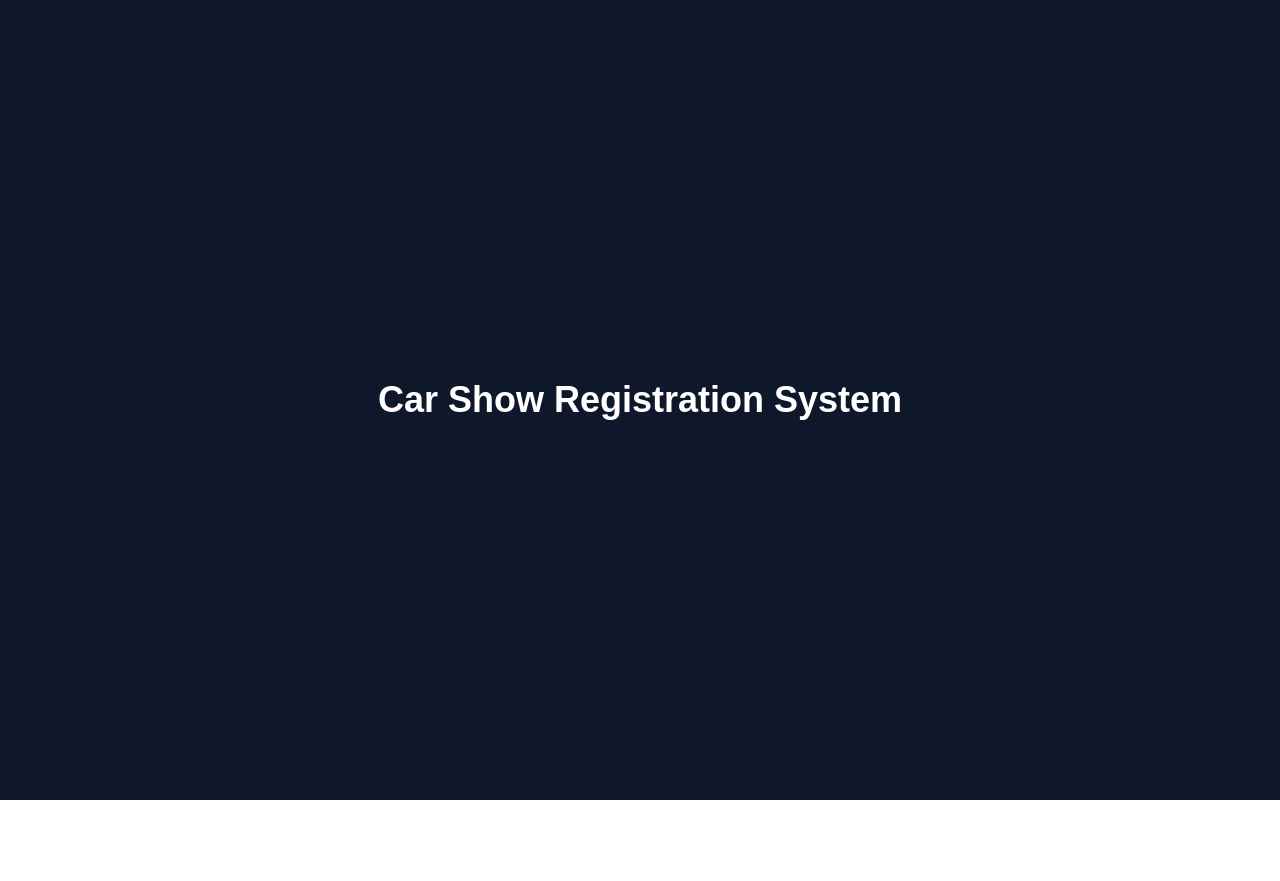
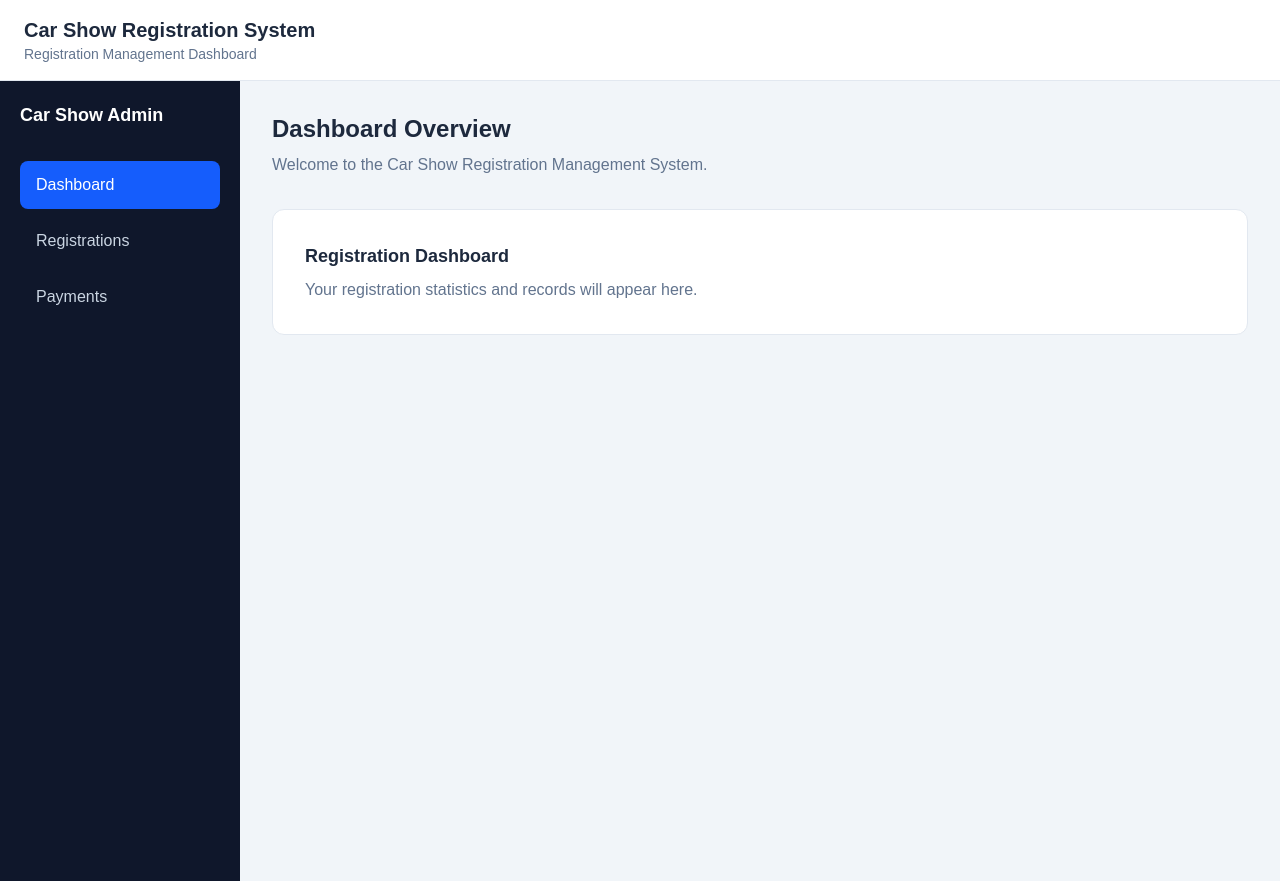
Before and after one commit to ravenpresado/car-show-registration--Dagnalan---Presado-, a React app in the folder frontend/: page / in a window 1280 px wide. Before the commit the page ends 800 px from the top, so only its background shows below. Built offline with nearby package versions, Linux system fonts and the light colour scheme; the HTML template or start-up script is replaced by a standard one.

Commit message:
Build initial dashboard layout

```diff
--- a/frontend/src/App.jsx
+++ b/frontend/src/App.jsx
@@ -1,9 +1,60 @@
+
 function App() {
   return (
-    <div className="min-h-screen bg-slate-900 flex items-center justify-center">
-      <h1 className="text-4xl font-bold text-white">
-        Car Show Registration System
-      </h1>
+    <div className="min-h-screen bg-slate-100">
+      {/* Header */}
+      <header className="bg-white border-b border-slate-200 px-6 py-4">
+        <h1 className="text-xl font-bold text-slate-800">
+          Car Show Registration System
+        </h1>
+        <p className="text-sm text-slate-500">
+          Registration Management Dashboard
+        </p>
+      </header>
+
+      <div className="flex">
+        {/* Sidebar */}
+        <aside className="hidden md:block w-60 min-h-screen bg-slate-900 p-5">
+          <h2 className="text-lg font-bold text-white mb-8">
+            Car Show Admin
+          </h2>
+
+          <nav className="space-y-2">
+            <div className="rounded-lg bg-blue-600 px-4 py-3 text-white">
+              Dashboard
+            </div>
+
+            <div className="rounded-lg px-4 py-3 text-slate-300">
+              Registrations
+            </div>
+
+            <div className="rounded-lg px-4 py-3 text-slate-300">
+              Payments
+            </div>
+          </nav>
+        </aside>
+
+        {/* Main Content */}
+        <main className="flex-1 p-6 md:p-8">
+          <h2 className="text-2xl font-bold text-slate-800">
+            Dashboard Overview
+          </h2>
+
+          <p className="mt-2 text-slate-500">
+            Welcome to the Car Show Registration Management System.
+          </p>
+
+          <div className="mt-8 rounded-xl border border-slate-200 bg-white p-8">
+            <h3 className="text-lg font-semibold text-slate-800">
+              Registration Dashboard
+            </h3>
+
+            <p className="mt-2 text-slate-500">
+              Your registration statistics and records will appear here.
+            </p>
+          </div>
+        </main>
+      </div>
     </div>
   )
 }
```
